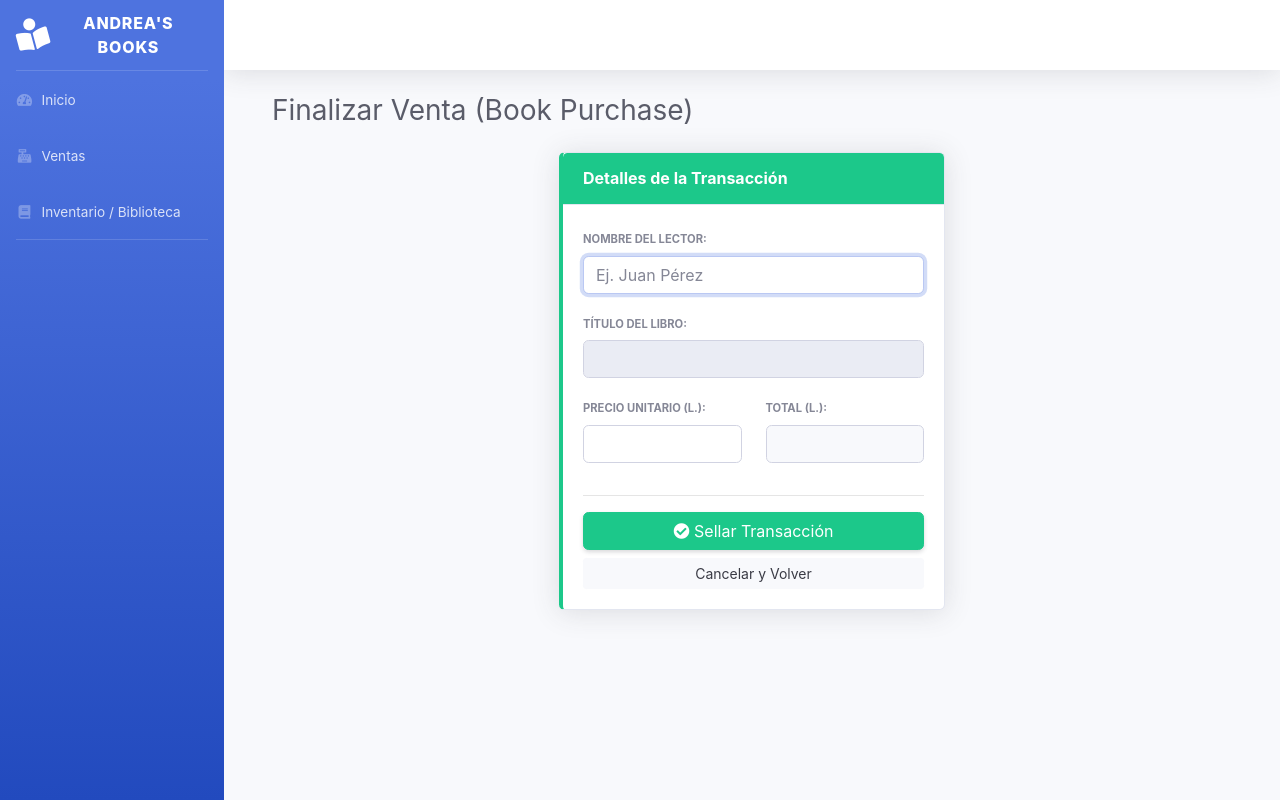
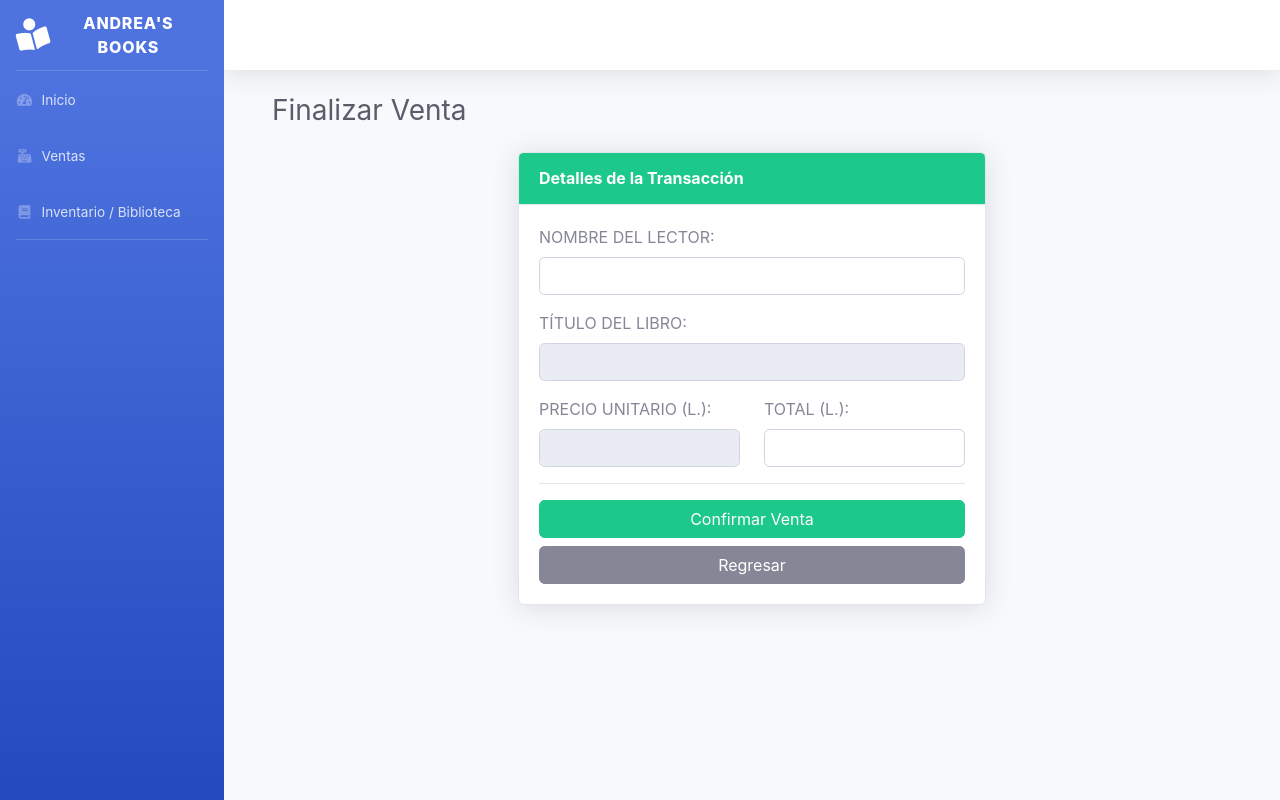
Before and after one commit to andreaelvir-star/Andrea-s-Books, a Flask app: page /ventas/agregar in a window 1280 px wide. Run offline with Flask 3, Linux system fonts and the light colour scheme; some libraries are stand-ins or nearby versions.

```diff
--- a/app/routes/ventas.py
+++ b/app/routes/ventas.py
@@ -6,21 +6,28 @@ ventas_bp = Blueprint('ventas', __name__)
 @ventas_bp.route('/')
 def index():
     cur = db_connection.cursor(dictionary=True)
-    cur.execute("SELECT * FROM ventas")
+    cur.execute("SELECT * FROM ventas ORDER BY id_venta DESC")
     mis_ventas = cur.fetchall()
     cur.close()
+    # Usamos lista_ventas para que el HTML lo encuentre
     return render_template('Ventas/index.html', lista_ventas=mis_ventas)
 
 @ventas_bp.route('/agregar')
 def agregar_venta():
-    return render_template('Ventas/agregar.html')
+    # Recibimos los datos del inventario
+    nombre_libro = request.args.get('libro', '')
+    precio_libro = request.args.get('precio', '')
+
+    return render_template('Ventas/agregar.html',
+                           titulo_libro=nombre_libro,
+                           precio_libro=precio_libro)
 
 @ventas_bp.route('/guardar', methods=['POST'])
 def guardar_venta():
-    _lector = request.form['txtLector']
-    _libro = request.form['txtLibro']
-    _precio = request.form['txtPrecio']
-    _total = request.form['txtTotal']
+    _lector = request.form.get('txtLector')
+    _libro = request.form.get('txtLibro')
+    _precio = request.form.get('txtPrecio')
+    _total = request.form.get('txtTotal')
 
     cur = db_connection.cursor()
     sql = "INSERT INTO ventas (lector, libro, precio, total) VALUES (%s, %s, %s, %s)"
@@ -32,6 +39,7 @@ def guardar_venta():
 @ventas_bp.route('/eliminar/<int:id>')
 def eliminar(id):
     cur = db_connection.cursor()
+    # Asegúrate que tu tabla en MySQL tenga la columna id_venta
     cur.execute("DELETE FROM ventas WHERE id_venta = %s", (id,))
     db_connection.commit()
     cur.close()
--- a/app/templates/Ventas/agregar.html
+++ b/app/templates/Ventas/agregar.html
@@ -2,66 +2,44 @@
 
 {% block content %}
 <div class="container-fluid">
-    <div class="d-sm-flex align-items-center justify-content-between mb-4">
-        <h1 class="h3 mb-0 text-gray-800">Finalizar Venta (Book Purchase)</h1>
-    </div>
+    <h1 class="h3 mb-4 text-gray-800">Finalizar Venta</h1>
 
     <div class="row justify-content-center">
-        <div class="col-lg-5">
-            <div class="card shadow mb-4 border-left-success">
+        <div class="col-lg-6">
+            <div class="card shadow mb-4">
                 <div class="card-header py-3 bg-success">
                     <h6 class="m-0 font-weight-bold text-white">Detalles de la Transacción</h6>
                 </div>
                 <div class="card-body">
                     <form action="{{ url_for('ventas.guardar_venta') }}" method="POST">
                         <div class="form-group">
-                            <label class="text-xs font-weight-bold text-uppercase">Nombre del Lector:</label>
-                            <input type="text" name="txtLector" class="form-control" placeholder="Ej. Juan Pérez" required autofocus>
+                            <label>NOMBRE DEL LECTOR:</label>
+                            <input type="text" name="txtLector" class="form-control" required>
                         </div>
 
                         <div class="form-group">
-                            <label class="text-xs font-weight-bold text-uppercase">Título del Libro:</label>
-                            <input type="text" name="txtLibro" class="form-control" value="{{ request.args.get('libro', '') }}" readonly required>
+                            <label>TÍTULO DEL LIBRO:</label>
+                            <input type="text" name="txtLibro" class="form-control" value="{{ titulo_libro }}" readonly>
                         </div>
 
                         <div class="row">
                             <div class="col-md-6">
-                                <div class="form-group">
-                                    <label class="text-xs font-weight-bold text-uppercase">Precio Unitario (L.):</label>
-                                    <input type="number" step="0.01" name="txtPrecio" id="precio" class="form-control"
-                                           value="{{ request.args.get('precio', '') }}"
-                                           oninput="document.getElementById('total').value = this.value" required>
-                                </div>
+                                <label>PRECIO UNITARIO (L.):</label>
+                                <input type="text" name="txtPrecio" class="form-control" value="{{ precio_libro }}" readonly>
                             </div>
                             <div class="col-md-6">
-                                <div class="form-group">
-                                    <label class="text-xs font-weight-bold text-uppercase">Total (L.):</label>
-                                    <input type="number" step="0.01" name="txtTotal" id="total" class="form-control bg-light text-success font-weight-bold"
-                                           value="{{ request.args.get('precio', '') }}" readonly>
-                                </div>
+                                <label>TOTAL (L.):</label>
+                                <input type="text" name="txtTotal" class="form-control" value="{{ precio_libro }}" required>
                             </div>
                         </div>
 
                         <hr>
-                        <button type="submit" class="btn btn-success btn-block shadow-sm">
-                            <i class="fas fa-check-circle"></i> Sellar Transacción
-                        </button>
-                        <a href="{{ url_for('ventas.index') }}" class="btn btn-light btn-block btn-sm mt-2">
-                            Cancelar y Volver
-                        </a>
+                        <button type="submit" class="btn btn-success btn-block">Confirmar Venta</button>
+                        <a href="{{ url_for('inventario.index') }}" class="btn btn-secondary btn-block">Regresar</a>
                     </form>
                 </div>
             </div>
         </div>
     </div>
 </div>
-
-<script>
-    window.onload = function() {
-        var p = document.getElementById('precio').value;
-        if(p) {
-            document.getElementById('total').value = p;
-        }
-    };
-</script>
 {% endblock %}
```
Also changed, not shown: app/routes/inventario.py (+7 -5 lines), app/templates/Inventario/agregar.html (+14 -29 lines), app/templates/Ventas/index.html (+12 -28 lines).
